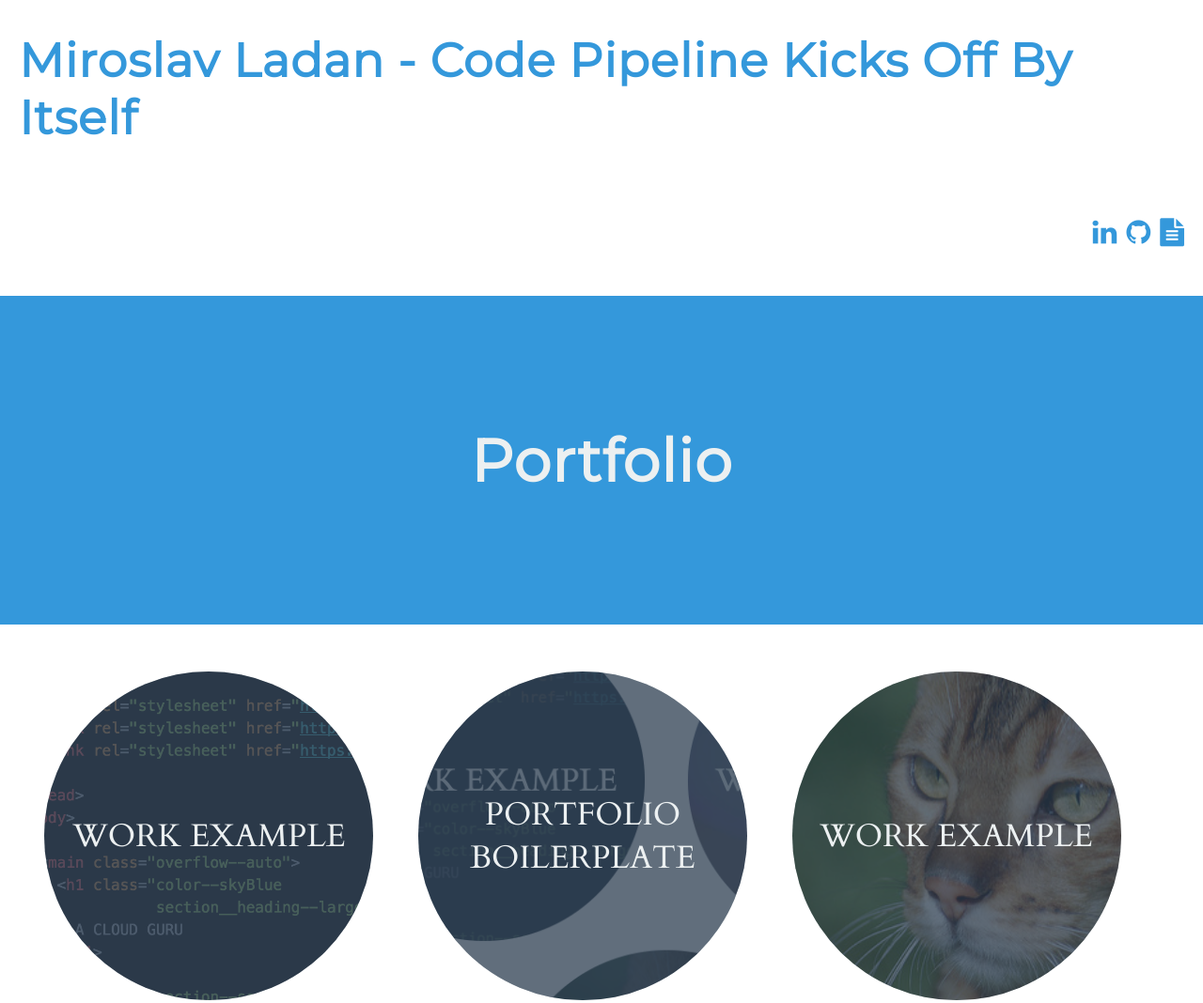
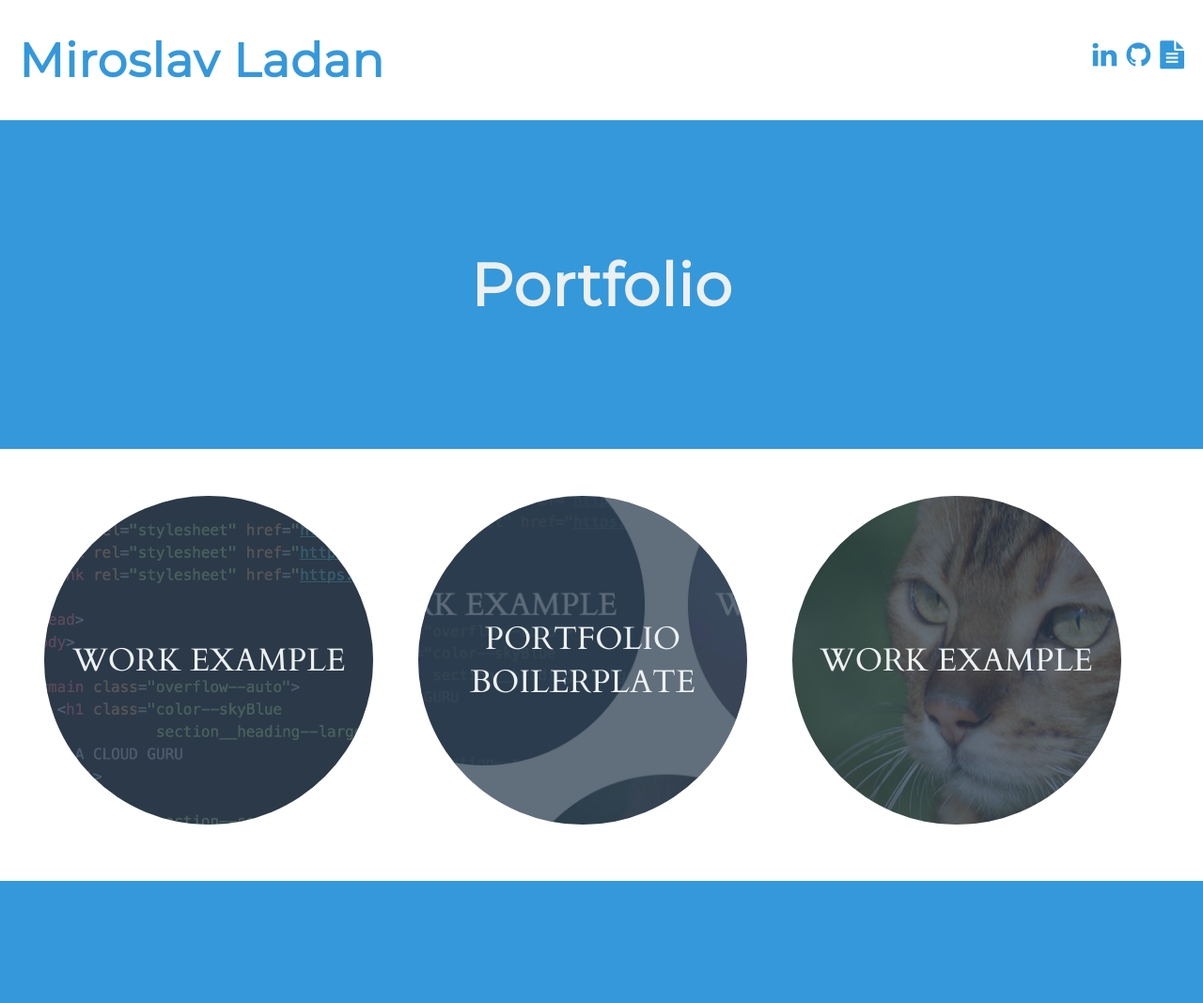
Before and after one commit to mladan-cloud/my-portfolio, a plain HTML site: page index.html in a window 1280 px wide. Shown: the top 1068 px of the page at 94% size. Drawn offline with Linux system fonts and the light colour scheme.

```diff
--- a/index.html
+++ b/index.html
@@ -13,7 +13,7 @@
     <main class="overflow--auto">
       <h1 class="color--skyBlue section__heading--largest">
         <!--Your name goes here -->
-        Miroslav Ladan - Code Pipeline Kicks Off By Itself
+        Miroslav Ladan
       </h1>
 
       <ul class="section--social">
```
